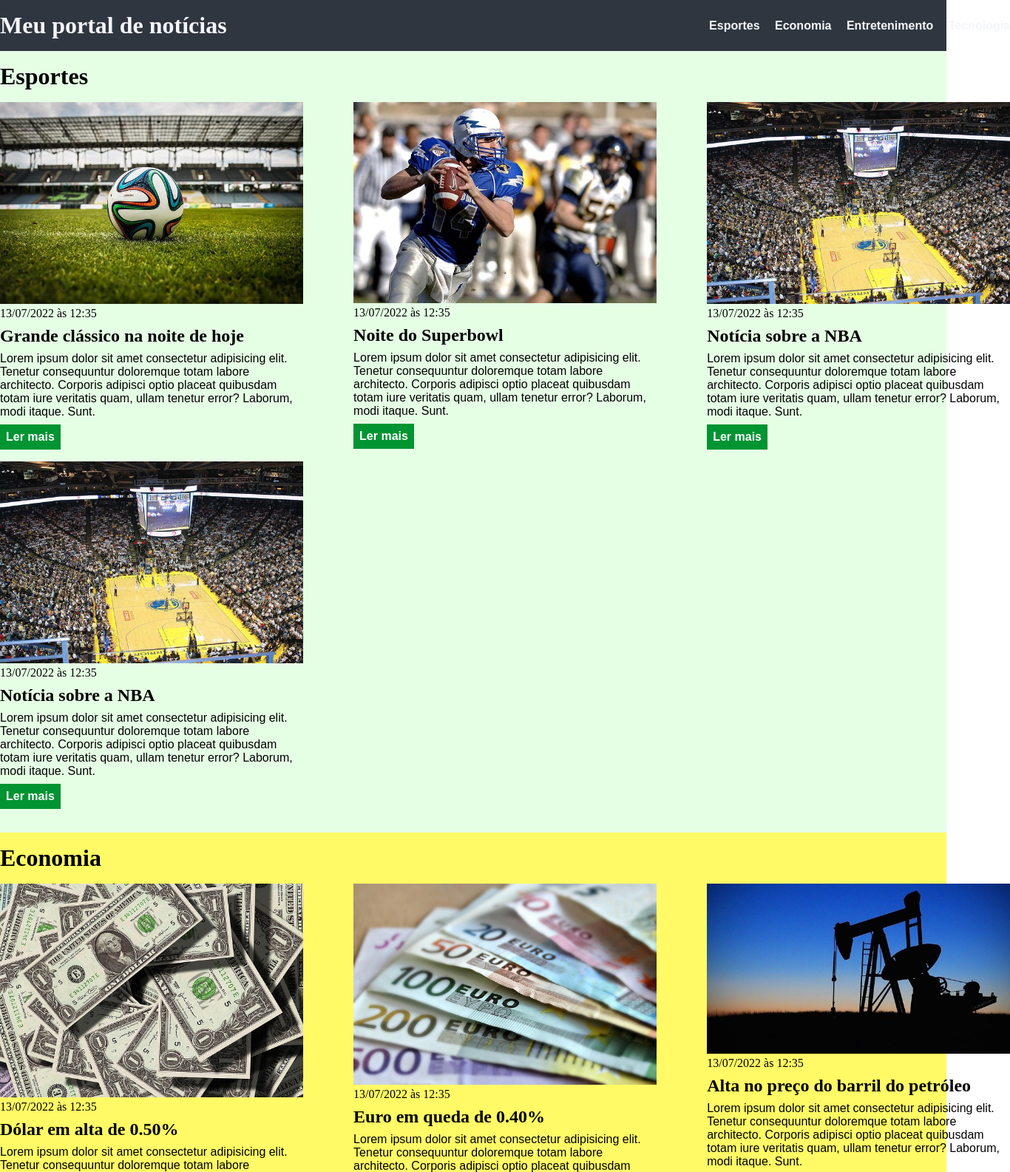
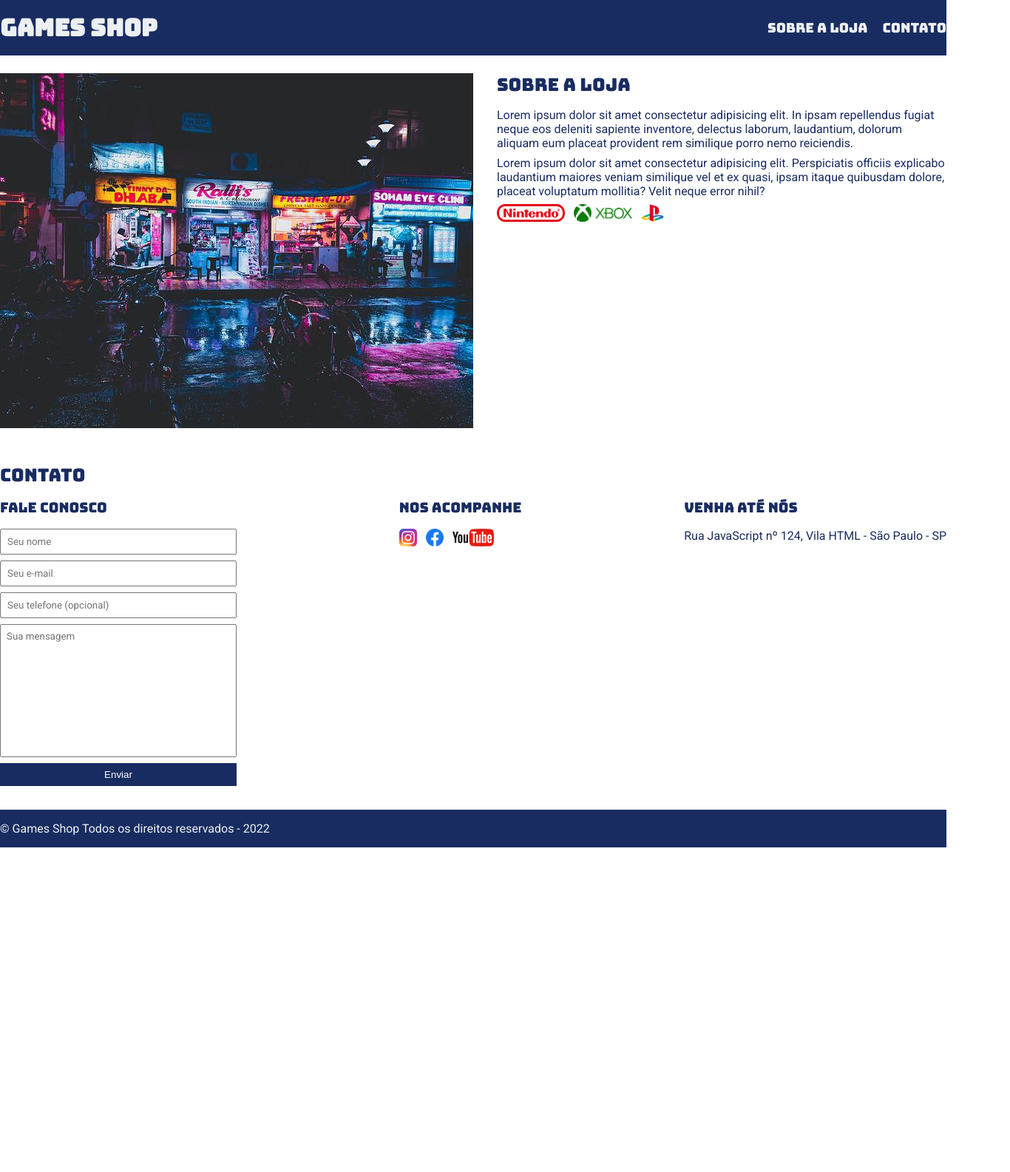
Before and after one commit to ttmzz/jquery-fotos, a plain HTML site: page index.html in a window 1280 px wide. Shown: the top 1585 px of the page at 74% size, 1366 px wide, since content can reach past the window. After the commit the page ends 1146 px from the top, so only its background shows below. Drawn offline with Linux system fonts and the light colour scheme.

Commit message:
commit inicial

```diff
--- a/index.html
+++ b/index.html
@@ -1,166 +1,99 @@
 <!DOCTYPE html>
-<html lang="pt-BR">
+<html lang="pt-br">
 <head>
     <meta charset="UTF-8">
-    <meta http-equiv="X-UA-Compatible" content="IE=edge">
     <meta name="viewport" content="width=device-width, initial-scale=1.0">
-    <title>Meu portal de notícias</title>
-    <link rel="stylesheet" href="./main.css" />
+    <title>Games Shop - A sua loja de games</title>
+    <link rel="stylesheet" href="./main.css">
+
+    <link rel="preconnect" href="https://fonts.googleapis.com">
+    <link rel="preconnect" href="https://fonts.gstatic.com" crossorigin>
+    <link href="https://fonts.googleapis.com/css2?family=Bungee&family=Roboto:ital,wght@0,100..900;1,100..900&display=swap" rel="stylesheet">
 </head>
 <body>
     <header>
         <div class="container">
-
-         <h1>Meu portal de notícias</h1>
+            <h1>Games shop</h1>
             <nav>
                 <ul>
                     <li>
-                    <a href="#sports" title="Ir para a seção de esportes">Esportes</a>
+                        <a href="#about">Sobre a loja</a>
                     </li>
                     <li>
-                    <a href="#economy" title="Ir para a seção de notícias">Economia</a>
-                </li>
-                <li>
-                    <a href="#entretenimento" title="Ir para a seção de entretenimento">Entretenimento</a>
-                </li>
-                <li>
-                   <a href="#tecnologia" title="Ir para a seção de tecnologia">Tecnologia</a>
+                        <a href="#contact">Contato</a>
                     </li>
                 </ul>
             </nav>
         </div>
     </header>
 
-    <section id="sports">
+    <section id="about">
         <div class="container">
-        <h2>Esportes</h2>
-        <div class="articles">
-
-        <article>
-            <img src="./imagens/futebol.jpg" alt="Bola de futebol no gramado" />
-            <header>
-                <time class="creation-date">13/07/2022 às 12:35</time>
-            </header>
-            <h3>Grande clássico na noite de hoje</h3>
-            <p>
-                Lorem ipsum dolor sit amet consectetur adipisicing elit. Tenetur consequuntur doloremque totam labore architecto. Corporis adipisci optio placeat quibusdam totam iure veritatis quam, ullam tenetur error? Laborum, modi itaque. Sunt.
-            </p>
-            <a href="#" title="Leia a notícia completa">Ler mais</a>
-        </article>
-        <article>
-            <img src="./imagens/futebol-americano.jpg" alt="Jogador de futebol americano correndo com a bola na mão" />
-            <header>
-                <time>13/07/2022 às 12:35</time>
-            </header>
-            <h3>Noite do Superbowl</h3>
-            <p>
-                Lorem ipsum dolor sit amet consectetur adipisicing elit. Tenetur consequuntur doloremque totam labore architecto. Corporis adipisci optio placeat quibusdam totam iure veritatis quam, ullam tenetur error? Laborum, modi itaque. Sunt.
-            </p>
-            <a href="#" title="Leia a notícia completa">Ler mais</a>
-        </article>
-        <article>
-            <img src="./imagens/basquete.jpg" title="Vista aérea de uma quadra de basquete" />
-            <header>
-                <time>13/07/2022 às 12:35</time>
-            </header>
-            <h3>Notícia sobre a NBA</h3>
-            <p>
-                Lorem ipsum dolor sit amet consectetur adipisicing elit. Tenetur consequuntur doloremque totam labore architecto. Corporis adipisci optio placeat quibusdam totam iure veritatis quam, ullam tenetur error? Laborum, modi itaque. Sunt.
-            </p>
-            <a href="#" title="Leia a notícia completa">Ler mais</a>
-        </article>
-        <article>
-            <img src="./imagens/basquete.jpg" title="Vista aérea de uma quadra de basquete" />
-            <header>
-                <time>13/07/2022 às 12:35</time>
-            </header>
-            <h3>Notícia sobre a NBA</h3>
-            <p>
-                Lorem ipsum dolor sit amet consectetur adipisicing elit. Tenetur consequuntur doloremque totam labore architecto. Corporis adipisci optio placeat quibusdam totam iure veritatis quam, ullam tenetur error? Laborum, modi itaque. Sunt.
-            </p>
-            <a href="#" title="Leia a notícia completa">Ler mais</a>
-        </article>
+            <img class="store-front" src="./img/loja.jpg" alt="Fachada da loja Game Shop">
+            <div>
+                <h2>Sobre a loja</h2>
+                <p>Lorem ipsum dolor sit amet consectetur adipisicing elit. In ipsam repellendus fugiat neque eos deleniti sapiente inventore, delectus laborum, laudantium, dolorum aliquam eum placeat provident rem similique porro nemo reiciendis.</p>
+                <p>Lorem ipsum dolor sit amet consectetur adipisicing elit. Perspiciatis officiis explicabo laudantium maiores veniam similique vel et ex quasi, ipsam itaque quibusdam dolore, placeat voluptatum mollitia? Velit neque error nihil?</p>
+                <ul class="brands-list">
+                    <li><img src="./img/nintendo.png" alt="Nintendo"></li>
+                    <li><img src="./img/xbox.png" alt="Xbox"></li>
+                    <li><img src="./img/playstation.png" alt="Playstation"></li>
+                </ul>
             </div>
         </div>
     </section>
 
-    <section id="economy">
+    <section id="contact">
         <div class="container">
-            <h2>Economia</h2>
-            <div class="articles">
-                <article>
-                    <img src="./imagens/dolares.jpg" alt="Muitos dólares" />
-                    <header>
-                        <time>13/07/2022 às 12:35</time>
-                    </header>
-                    <h3>Dólar em alta de 0.50%</h3>
-                    <p>
-                        Lorem ipsum dolor sit amet consectetur adipisicing elit. Tenetur consequuntur doloremque totam labore architecto. Corporis adipisci optio placeat quibusdam totam iure veritatis quam, ullam tenetur error? Laborum, modi itaque. Sunt.
-                    </p>
-                    <a href="#" title="Leia a notícia completa">Ler mais</a>
-                </article>
-                <article>
-                    <img src="./imagens/euro.jpg" alt="Várias notas de euro" />
-                    <header>
-                        <time>13/07/2022 às 12:35</time>
-                    </header>
-                    <h3>Euro em queda de 0.40%</h3>
-                    <p>
-                        Lorem ipsum dolor sit amet consectetur adipisicing elit. Tenetur consequuntur doloremque totam labore architecto. Corporis adipisci optio placeat quibusdam totam iure veritatis quam, ullam tenetur error? Laborum, modi itaque. Sunt.
-                    </p>
-                    <a href="#" title="Leia a notícia completa">Ler mais</a>
-                </article>
-                <article>
-                    <img src="./imagens/petroleo.jpg" alt="Extração de petróleo" />
-                    <header>
-                        <time>13/07/2022 às 12:35</time>
-                    </header>
-                    <h3>Alta no preço do barril do petróleo</h3>
-                    <p>
-                        Lorem ipsum dolor sit amet consectetur adipisicing elit. Tenetur consequuntur doloremque totam labore architecto. Corporis adipisci optio placeat quibusdam totam iure veritatis quam, ullam tenetur error? Laborum, modi itaque. Sunt.
-                    </p>
-                    <a href="#" title="Leia a notícia completa">Ler mais</a>
-                </article>
+            <h2>Contato</h2>
+            <div class="contact-methods">
+              <div>
+                <h3>Fale conosco</h3>
+                <form>
+                    <input type="text" placeholder="Seu nome" required>
+                    <input type="email" placeholder="Seu e-mail" required>
+                    <input type="tel" placeholder="Seu telefone (opcional)">
+                    <textarea placeholder="Sua mensagem" required></textarea>
+                    <button type="submit">Enviar</button>
+                </form>
+              </div>
+
+              <div>
+                <h3>Nos acompanhe</h3>
+                <ul class="social-links">
+                    <li>
+                        <a href="#" title="Siga-nos no Instagram">
+                        <img src="./img/instagram.png" alt="Logo do Instagram">
+                        </a>
+                    </li>
+
+                    <li>
+                        <a href="#" title="Siga-nos no facebook">
+                        <img src="./img/facebook.png" alt="Logo do Facebook">
+                        </a>
+                    </li>
+
+                    <li>
+                        <a href="#" title="Visite nosso canal no Youtube">
+                        <img src="./img/youtube.png" alt="Logo do Youtube">
+                        </a>
+                    </li>
+                </ul>
+              </div>
+
+              <div>
+                <h3>Venha até nós</h3>
+                <p>Rua JavaScript nº 124, Vila HTML - São Paulo - SP</p>
+              </div>
             </div>
         </div>
     </section>
-
-    <section id="entretenimento">
+    <footer>
         <div class="container">
-        <h2>Entretenimento</h2>
-        <div class="articles">
-            <article>
-                <img src="./imagens/entretenimento.jpg" alt="Entretenimento">
-                <header>
-                    <time>13/07/2022 às 12:35</time>
-                </header>
-                <h3>Descubra um mundo entretenimento</h3>
             <p>
-                    Lorem ipsum dolor sit amet consectetur adipisicing elit. Tenetur consequuntur doloremque totam labore architecto. Corporis adipisci optio placeat quibusdam totam iure veritatis quam, ullam tenetur error? Laborum, modi itaque. Sunt.
+                &copy; Games Shop Todos os direitos reservados - 2022
             </p>
-                <a href="#" title="Leia a notícia completa">Ler mais</a>
-            </article>
         </div>
-       </div>
-    </section>
-
-    <section id="tecnologia">
-        <div class="container">
-            <h2>Tecnologia</h2>
-            <div class="articles">
-                <article>
-                    <img src="./imagens/tecnologia.jpg" alt="Tecnologia">
-                    <header>
-                        <time>13/07/2022 às 12:35</time>
-                    </header>
-                    <h3>Revolução tecnológica</h3>
-                    <p>
-                        Lorem ipsum dolor sit amet consectetur adipisicing elit. Tenetur consequuntur doloremque totam labore architecto. Corporis adipisci optio placeat quibusdam totam iure veritatis quam, ullam tenetur error? Laborum, modi itaque. Sunt.
-                    </p>
-                    <a href="#" title="Leia a notícia completa">Ler mais</a>
-                </article>
-            </div>
-        </div>
-    </section>
+    </footer>
 </body>
 </html>
--- a/main.css
+++ b/main.css
@@ -1,122 +1,137 @@
 * {
-    box-sizing: border-box;
     margin: 0;
     padding: 0;
+    box-sizing: border-box;
 }
 
-body > header {
-    background-color: #2f3640;
-    padding: 16px 0;
-    color: #f5f6fa;
+header,
+section h2,
+section h3 {
+    font-family: "Bungee", serif;
+    font-weight: normal;
 }
 
-header .container {
+body, input, textarea {
+    font-family: "Roboto", serif;
+}
+
+header {
+    padding: 16px 0;
+    background-color: #182c61;
+    color: #ecf0f1;
+}
+
+header nav li {
+    display: inline;
+    margin-left: 16px;
+    font-size: 18px;
+}
+
+header nav li a {
+    color: #ecf0f1;
+    text-decoration: none;
+}
+
+.container {
+    max-width: 1280px;
+    width: 100%;
+    margin: 0 auto;
+}
+
+header .container ,
+section .container {
     display: flex;
     align-items: center;
     justify-content: space-between;
 }
 
-header li {
-    display: inline;
-    font-family: Arial, Helvetica, sans-serif;
-    font-weight: bold;
-    margin-left: 16px;
+.brands-list img {
+   height: 24px;
 }
 
-header li a {
-    color: #f5f6fa;
+.brands-list li {
+    display: inline;
+    margin-right: 8px;
+}
+
+section .container {
+    align-items: flex-start;
+}
+
+section {
+    padding: 24px 0;
+    color: #182c61;
+}
+
+section h2 {
+    margin-bottom: 16px;
+}
+
+section p {
+    margin-bottom: 8px;
+}
+
+.store-front {
+    margin-right: 32px;
+}
+
+.social-links img{
+    height: 24px;
+}
+
+.social-links li {
+    display: inline;
+    margin-right: 8px;
+}
+
+.social-links li a {
     text-decoration: none;
 }
 
-.container {
-    width: 1366px;
-    margin: 0 auto;
+#contact .container {
+    display: block;
 }
 
-.articles {
+.contact-methods {
     display: flex;
-    flex-wrap: wrap;
     justify-content: space-between;
 }
 
-.articles article img {
-   /* height: 180px; */
-   width: 100%;
+form input,
+form textarea,
+form button {
+    display: block;
+    width: 320px;
+    margin-bottom: 8px;
+    padding: 8px;
 }
 
-.articles article {
-    width: 30%;
+form textarea {
+    resize: none;
+    height: 180px;
 }
 
-section {
-    padding: 16px 0;
-}
-
-section h2 ,
-.articles article {
+section h3 {
     margin-bottom: 16px;
 }
 
-.articles article h3 {
-    margin-top: 8px;
-    margin-bottom: 8px;
+form button {
+    background-color: #182c61;
+    color: #fff;
+    border: none;
+    cursor: pointer;
 }
 
-.articles article a {
-    background-color: blue;
-    color: #fff;
-    padding: 8px;
-    display: inline-block;
-    text-decoration: none;
-    font-weight: bold;
-    margin-top: 8px;
+form button:hover {
+    background-color: #314e9e;
 }
 
-.articles article a:hover {
-    text-decoration: underline;
+input:focus, textarea:focus {
+    outline-color: #182c61;
 }
 
-.articles article p ,
-.articles article a {
-    font-family: Arial, Helvetica, sans-serif;
+footer {
+    background-color: #182c61;
+    color: #ecf0f1;
+    padding: 16px 0;
 }
-
-.articles article h3 {
-    font-size: 24px;
-}
-
-section h2 {
-    font-size: 32px;
-}
-
-#sports {
-    background-color: rgba(0, 255, 0, 0.1);
-}
-
-#sports .articles article a {
-    background-color: #009432;
-}
-
-#economy {
-    background-color: #fffa65;
-}
-
-#economy .articles article a {
-    background-color: #ff9f1a;
-}
-
-#entretenimento {
-    background-color: rgba(141, 71, 185, 0.8);
-}
-
-#entretenimento .articles a {
-    background-color: rgba(41, 136, 117, 0.8);
-}
-
-#tecnologia {
-    background-color: rgba(73, 124, 196, 0.8);
-}
-
-#tecnologia .articles a {
-    background-color: rgba(58, 207, 177, 0.5);
-}
```
Also changed, not shown: exercicio_git/nome.txt (deleted), imagens/basquete.jpg (deleted), imagens/dolares.jpg (deleted), imagens/entretenimento.jpg (deleted), imagens/euro.jpg (deleted), imagens/futebol-americano.jpg (deleted), imagens/futebol.jpg (deleted), imagens/petroleo.jpg (deleted), imagens/tecnologia.jpg (deleted), img/facebook.png (added), img/instagram.png (added), img/loja.jpg (added), img/nintendo.png (added), img/playstation.png (added), 3 more files, 1 other file. Lines whose indentation alone changed are shown as unchanged.
